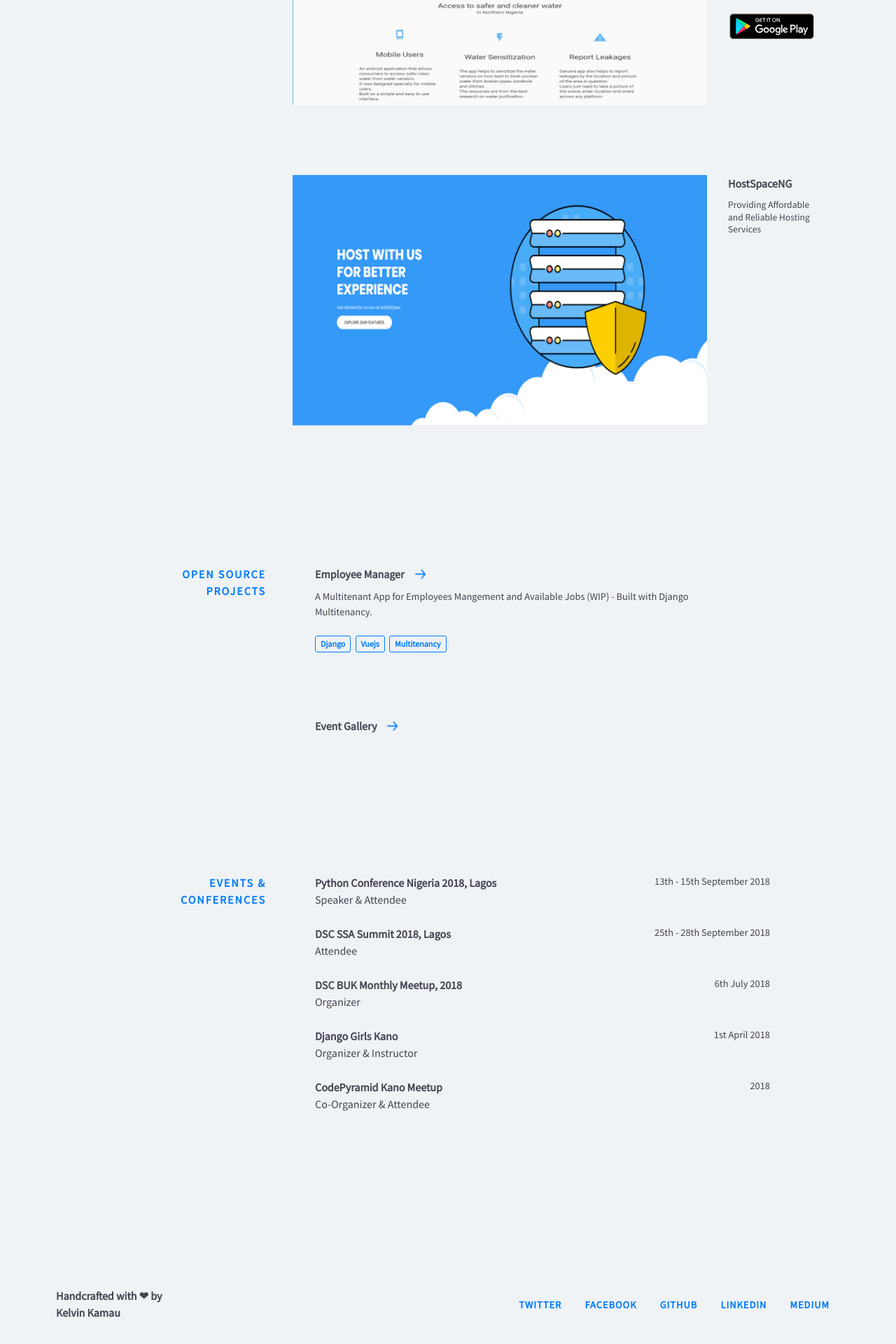
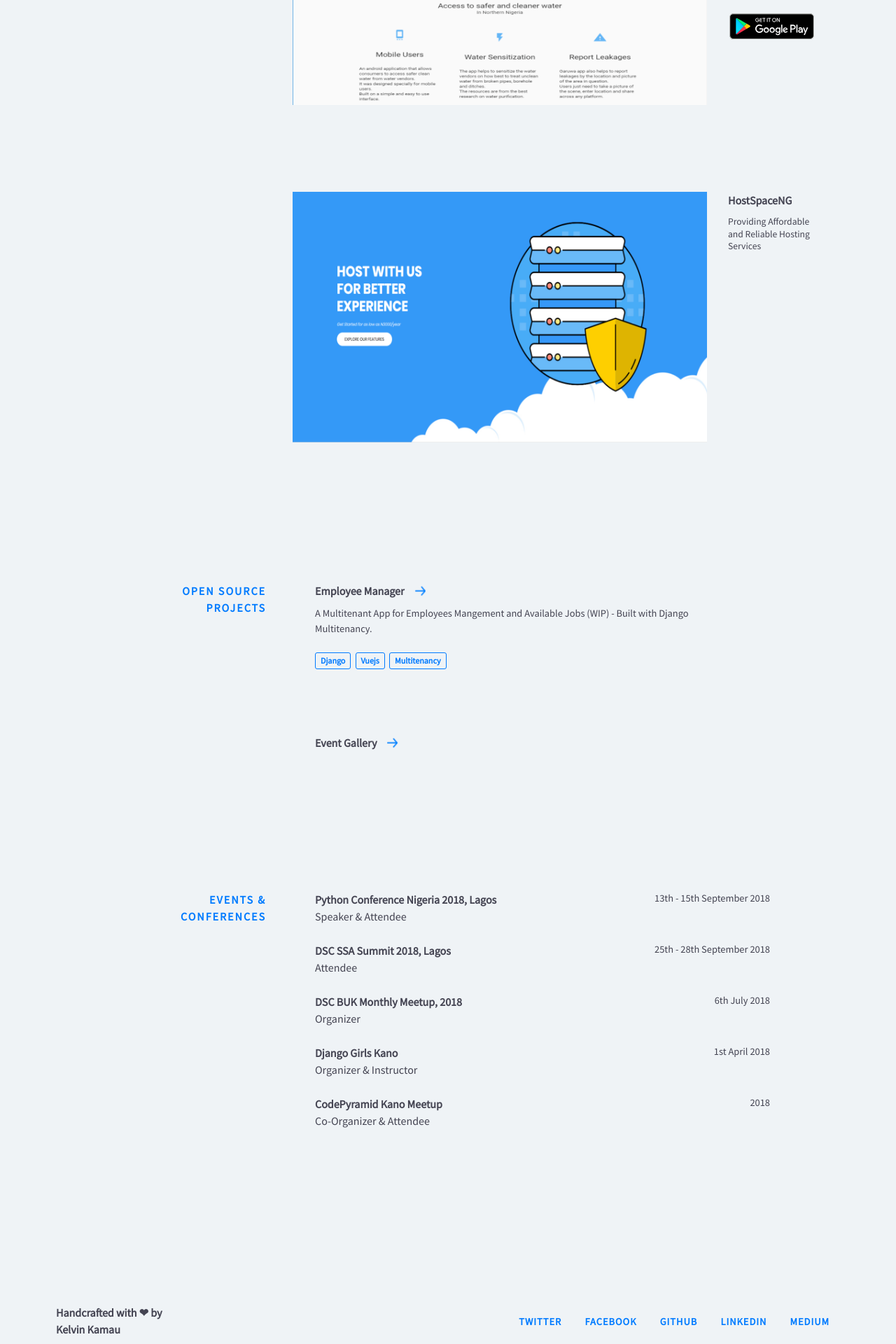
Before and after one commit to Timtech4u/timtech4u.github.io, a Jekyll site: the page built from index.html, in a window 1280 px wide. Shown: the part 2961-4881 px from the top of the page at 70% size. Built offline with Jekyll 4.4.1, drawn with Linux system fonts in a browser that asks for light colours; nearby versions of some CDN libraries.

Commit message:
Fixed styling

```diff
--- a/_includes/featured-projects.html
+++ b/_includes/featured-projects.html
@@ -19,8 +19,8 @@
                         alt="Garuwa on PlayStore"></a>
             </figcaption>
         </div>
-
-        <div class="project tictactoe">
+        <br>
+        <div class="project pace2d">
             <figure class="project__pic">
                 <a href="http://hostspaceng.com" target="_blank">
                     <img src="{{site.baseurl}}/img/featured/hostspace.png" alt="HostSpace">
```
